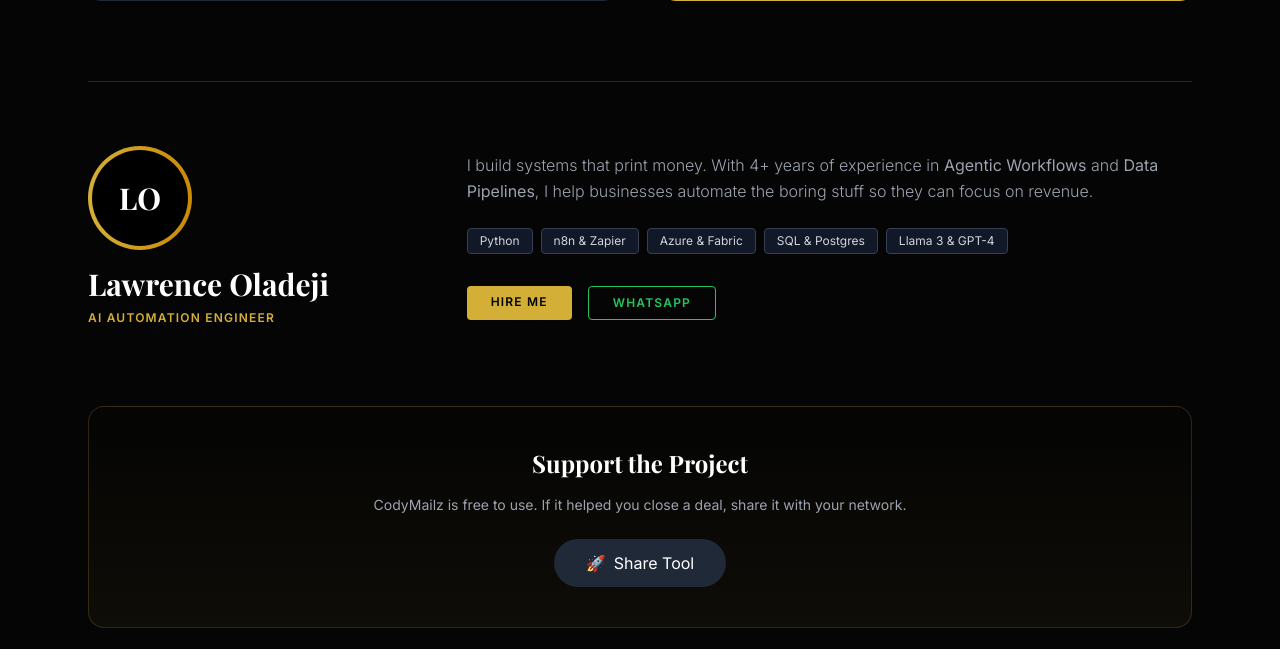
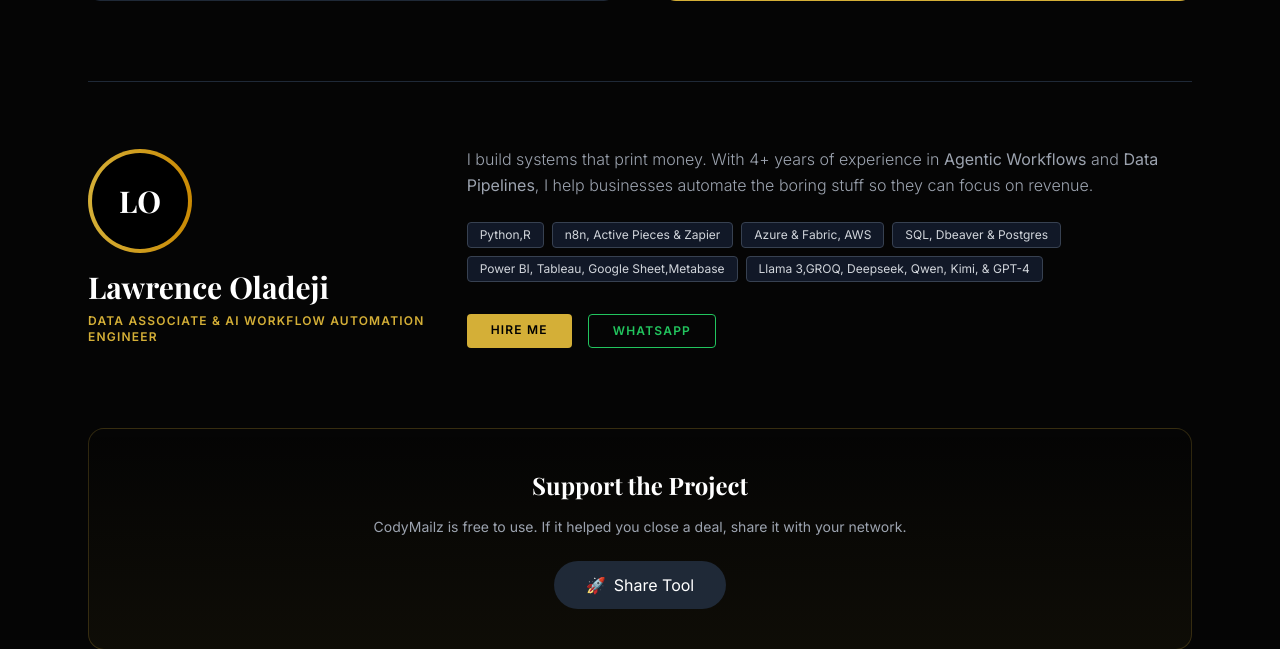
Before and after one commit to Lawrencium-103/codymailz, a FastAPI app: page /about in a window 1280 px wide. Shown: the part 874-1523 px from the top of the page. Before the commit the page ends 1502 px from the top, so only its background shows below. Run offline with FastAPI, Linux system fonts and the light colour scheme; some libraries are stand-ins or nearby versions.

Commit message:
Update page title

```diff
--- a/templates/about.html
+++ b/templates/about.html
@@ -89,7 +89,7 @@
                     <div class="w-24 h-24 bg-black rounded-full flex items-center justify-center text-3xl font-serif text-white font-bold">LO</div>
                 </div>
                 <h2 class="text-3xl font-serif text-white mb-2">Lawrence Oladeji</h2>
-                <p class="text-gold uppercase text-xs tracking-widest font-bold">AI Automation Engineer</p>
+                <p class="text-gold uppercase text-xs tracking-widest font-bold">Data Associate & AI Workflow Automation Engineer</p>
             </div>
 
             <div class="lg:col-span-8">
@@ -99,11 +99,12 @@
 
                 <!-- Tech Stack Pills -->
                 <div class="flex flex-wrap gap-2 mb-8">
-                    <span class="px-3 py-1 bg-gray-900 border border-gray-700 rounded text-xs text-gray-300">Python</span>
-                    <span class="px-3 py-1 bg-gray-900 border border-gray-700 rounded text-xs text-gray-300">n8n & Zapier</span>
-                    <span class="px-3 py-1 bg-gray-900 border border-gray-700 rounded text-xs text-gray-300">Azure & Fabric</span>
-                    <span class="px-3 py-1 bg-gray-900 border border-gray-700 rounded text-xs text-gray-300">SQL & Postgres</span>
-                    <span class="px-3 py-1 bg-gray-900 border border-gray-700 rounded text-xs text-gray-300">Llama 3 & GPT-4</span>
+                    <span class="px-3 py-1 bg-gray-900 border border-gray-700 rounded text-xs text-gray-300">Python,R</span>
+                    <span class="px-3 py-1 bg-gray-900 border border-gray-700 rounded text-xs text-gray-300">n8n, Active Pieces & Zapier</span>
+                    <span class="px-3 py-1 bg-gray-900 border border-gray-700 rounded text-xs text-gray-300">Azure & Fabric, AWS</span>
+                    <span class="px-3 py-1 bg-gray-900 border border-gray-700 rounded text-xs text-gray-300">SQL, Dbeaver & Postgres</span>
+		    <span class="px-3 py-1 bg-gray-900 border border-gray-700 rounded text-xs text-gray-300">Power BI, Tableau, Google Sheet,Metabase</span>
+                    <span class="px-3 py-1 bg-gray-900 border border-gray-700 rounded text-xs text-gray-300">Llama 3,GROQ, Deepseek, Qwen, Kimi, & GPT-4</span>
                 </div>
 
                 <div class="flex flex-wrap gap-4">
```
